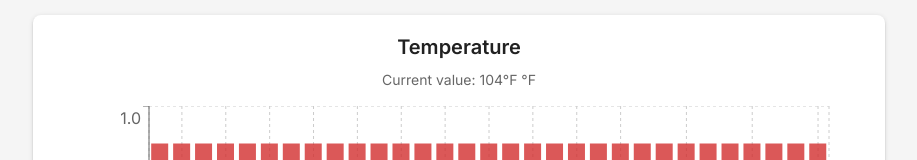
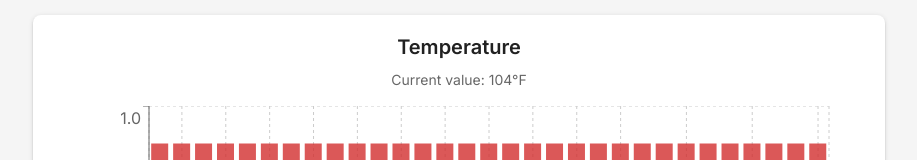
Before and after one commit to emenendez/lsi-calculator, a React (Vite) app: page / in a window 1280 px wide. Shown: the part 593-753 px from the top of the page, without its empty margins (181-1098 px from the left). Built offline with nearby package versions, Linux system fonts and the light colour scheme.

Commit message:
Fix labels

```diff
--- a/src/components/ParameterSection.jsx
+++ b/src/components/ParameterSection.jsx
@@ -46,7 +46,7 @@ const ParameterSection = ({
           {title}
         </Typography>
         <Typography variant="body2" color="text.secondary">
-          Current value: {formatValue(value)} {unit}
+          Current value: {formatValue(value)}
         </Typography>
       </Box>
 
@@ -67,7 +67,7 @@ const ParameterSection = ({
               tickFormatter={(val) => val.toFixed(1)}
             />
             <Tooltip
-              formatter={(val) => [`LSI: ${val.toFixed(2)}`, 'LSI']}
+              formatter={(val) => [val.toFixed(2), 'LSI']}
               labelFormatter={formatValue}
             />
             <Bar
```
